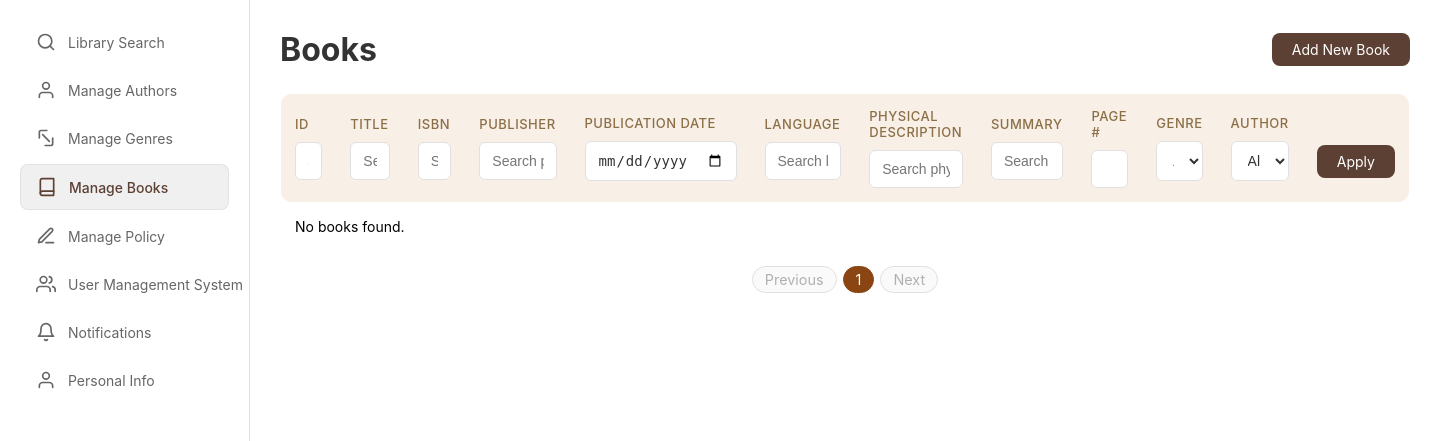
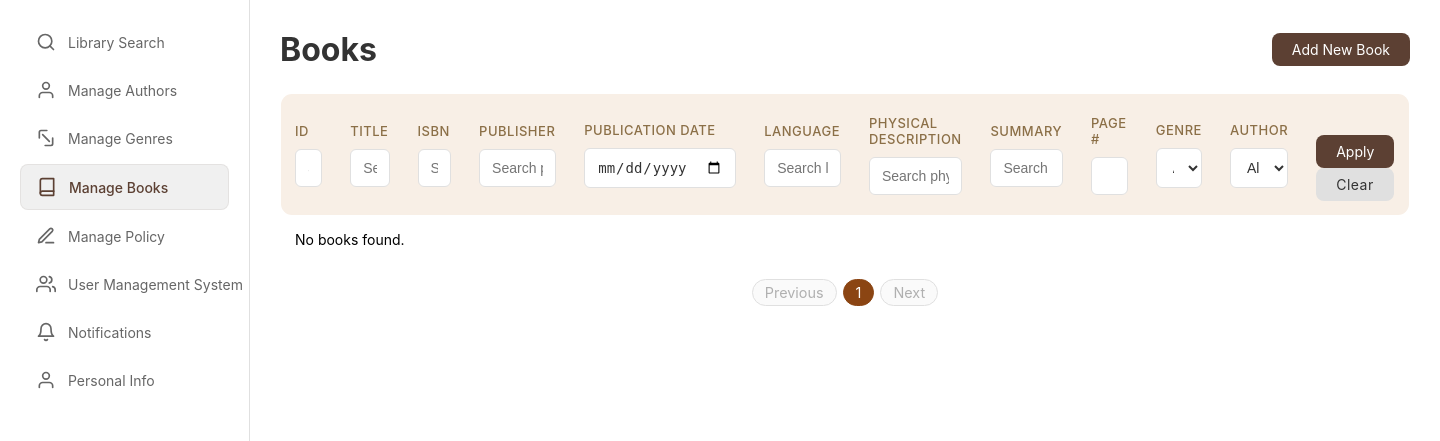
Before and after one commit to RidaFatima03/ShareShelf, a Flask app: page /librarian/books in a window 1440 px wide. Shown: the part 60-501 px from the top of the page. Run offline with Flask 3, Linux system fonts and the light colour scheme; the visitor is signed in with stand-in values (Sample User, id 1); data that the repository does not hold is empty; some libraries are stand-ins or nearby versions.

Commit message:
Clear buttons

```diff
--- a/app/static/sidebar_style.css
+++ b/app/static/sidebar_style.css
@@ -718,6 +718,10 @@ html.sidebar-closed-init .filters-results.main-content {
     stroke: #5c4033;
 }
 
+.filter-action-btn {
+    text-transform: none;
+}
+
 /* Main Content */
 .main-content {
     margin-left: 250px;
--- a/app/templates/authors.html
+++ b/app/templates/authors.html
@@ -36,7 +36,8 @@
                                     value="{{ search_name }}">
                         </th>
                         <th>
-                            <button type="submit" class="logout-link btn-apply">Apply</button>
+                            <button type="submit" class="logout-link btn-apply filter-action-btn">Apply</button>
+                            <a href="{{ url_for('librarian.authors') }}" class="logout-link btn-cancel filter-action-btn">Clear</a>
                         </th>
                     </tr>
                 </thead>
--- a/app/templates/books.html
+++ b/app/templates/books.html
@@ -122,9 +122,12 @@
             </th>
 
             <th class="text-center">
-              <button type="submit" class="logout-link btn-apply mt-3">
+              <button type="submit" class="logout-link btn-apply mt-3 filter-action-btn">
                 Apply
               </button>
+              <a href="{{ url_for('librarian.books') }}" class="logout-link btn-cancel mt-3 filter-action-btn">
+                Clear
+              </a>
             </th>
           </tr>
         </thead>
--- a/app/templates/genres.html
+++ b/app/templates/genres.html
@@ -36,7 +36,8 @@
                                     value="{{ search_name }}">
                         </th>
                         <th>
-                            <button type="submit" class="logout-link btn-apply">Apply</button>
+                            <button type="submit" class="logout-link btn-apply filter-action-btn">Apply</button>
+                            <a href="{{ url_for('librarian.genres') }}" class="logout-link btn-cancel filter-action-btn">Clear</a>
                         </th>
                     </tr>
                 </thead>
--- a/app/templates/my-requests.html
+++ b/app/templates/my-requests.html
@@ -75,8 +75,8 @@
                             </select>
                         </th>
                         <th>
-                            <button type="submit" class="logout-link btn-apply">Apply</button>
-                            <button type="button" class="logout-link btn-cancel" id="clearFiltersBtn">Clear</button>
+                            <button type="submit" class="logout-link btn-apply filter-action-btn">Apply</button>
+                            <button type="button" class="logout-link btn-cancel filter-action-btn" id="clearFiltersBtn">Clear</button>
                         </th>
                     </tr>
                 </thead>
--- a/app/templates/user_management.html
+++ b/app/templates/user_management.html
@@ -73,7 +73,8 @@
                             </select>
                         </th>
                         <th>
-                            <button type="submit" class="logout-link btn-apply">Apply</button>
+                            <button type="submit" class="logout-link btn-apply filter-action-btn">Apply</button>
+                            <a href="{{ url_for('librarian.user_management') }}" class="logout-link btn-cancel filter-action-btn">Clear</a>
                         </th>
                     </tr>
                 </thead>
```
